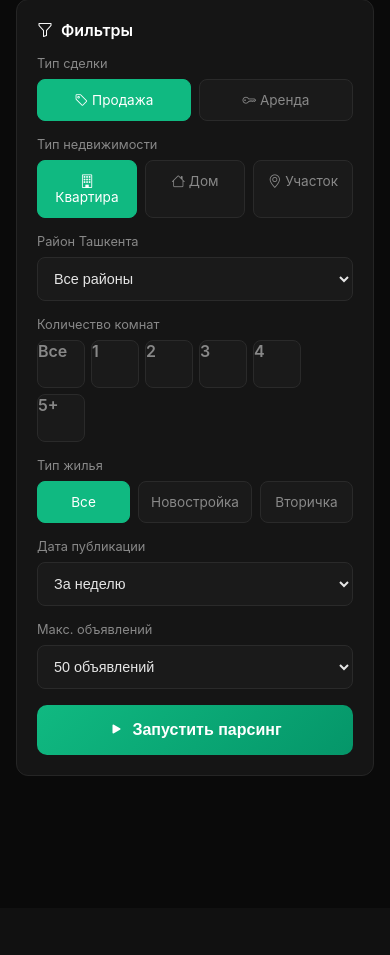
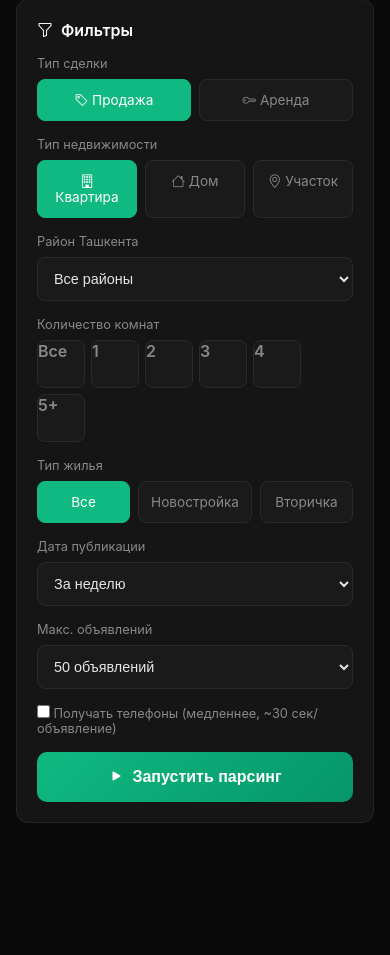
Before and after one commit to judex14turk-oss/F2F, a Flask app: template templates/webapp_parser.html in a window 390 px wide. Shown: the part 380-1335 px from the top of the page. Before the commit the page ends 1156 px from the top, so only its background shows below. Run offline with Flask 3, Linux system fonts and the light colour scheme; the template is opened without the code that fills it, so the values that code supplies are empty; some libraries are stand-ins or nearby versions.

Commit message:
Restore ability to parse phone numbers using Selenium
Re-introduce the checkbox for fetching phone numbers via Selenium in the web parser template, acknowledging potential performance impacts and environment-specific behavior.

Replit-Commit-Author: Agent
Replit-Commit-Session-Id: 400178b2-4bbc-483e-8937-dca7cc538682
Replit-Commit-Checkpoint-Type: full_checkpoint
Replit-Commit-Event-Id: bfb5f3b7-1b36-4672-9ff1-8c7cf6c8163e
Replit-Commit-Screenshot-Url: https://storage.googleapis.com/screenshot-production-us-central1/446626a4-d583-4535-9432-6a960a73e398/400178b2-4bbc-483e-8937-dca7cc538682/s2hgO6j
Replit-Helium-Checkpoint-Created: true

```diff
--- a/templates/webapp_parser.html
+++ b/templates/webapp_parser.html
@@ -413,8 +413,12 @@
                 </select>
             </div>
 
-            <!-- Selenium не работает стабильно в Replit для массового парсинга -->
-            <input type="hidden" id="getPhoneCheck" value="false">
+            <div class="filter-group">
+                <label class="filter-label">
+                    <input type="checkbox" id="getPhoneCheck">
+                    Получать телефоны (медленнее, ~30 сек/объявление)
+                </label>
+            </div>
 
             <div class="error-msg" id="errorMsg"></div>
 
```
